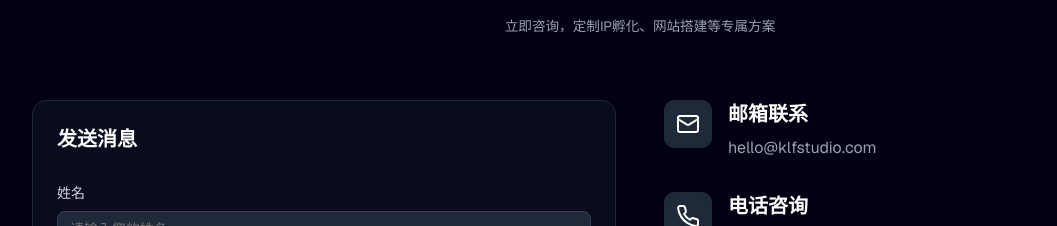
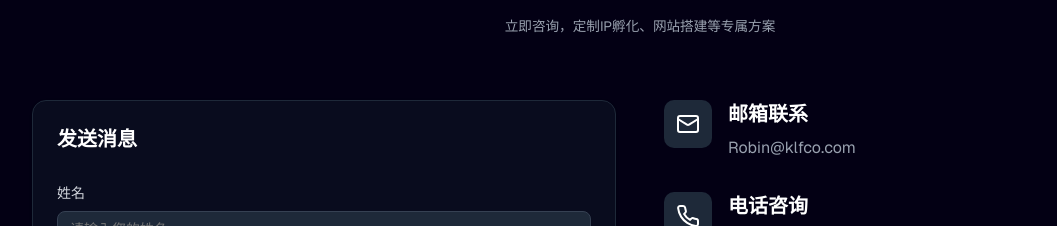
Before and after one commit to wzm507/my-klfco.com-, a Next.js app: page / in a window 1280 px wide. Shown: the part 8261-8487 px from the top of the page, without its empty margins (0-1057 px from the left). Built offline with nearby package versions, Linux system fonts and the light colour scheme.

Commit message:
全覆盖：替换为新代码版本

```diff
--- a/app/page.tsx
+++ b/app/page.tsx
@@ -1409,7 +1409,7 @@ export default function ModernWebsite() {
                 </div>
                 <div>
                   <h3 className="text-xl font-semibold text-white mb-2">邮箱联系</h3>
-                  <p className="text-gray-400">hello@klfstudio.com</p>
+                  <p className="text-gray-400">Robin@klfco.com</p>
                 </div>
               </div>
 
--- a/test-klf-intro.js
+++ b/test-klf-intro.js
@@ -1,4 +1,4 @@
-// 测试AI搜索API中KLF公司详细介绍的脚本
+npm run devnpm run dev// 测试AI搜索API中KLF公司详细介绍的脚本
 const http = require('http');
 
 // 测试数据 - 使用用户提供的搜索关键词
```
